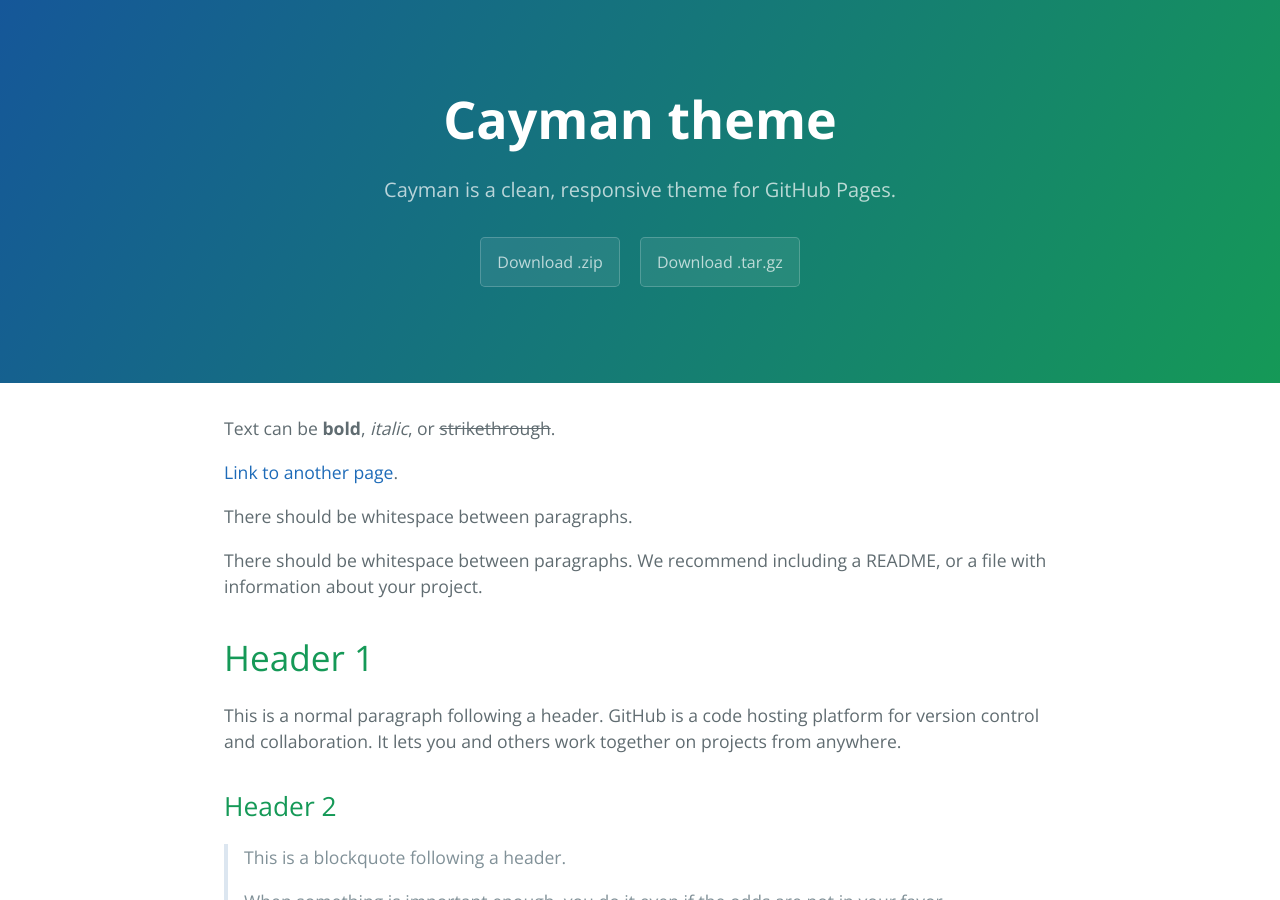
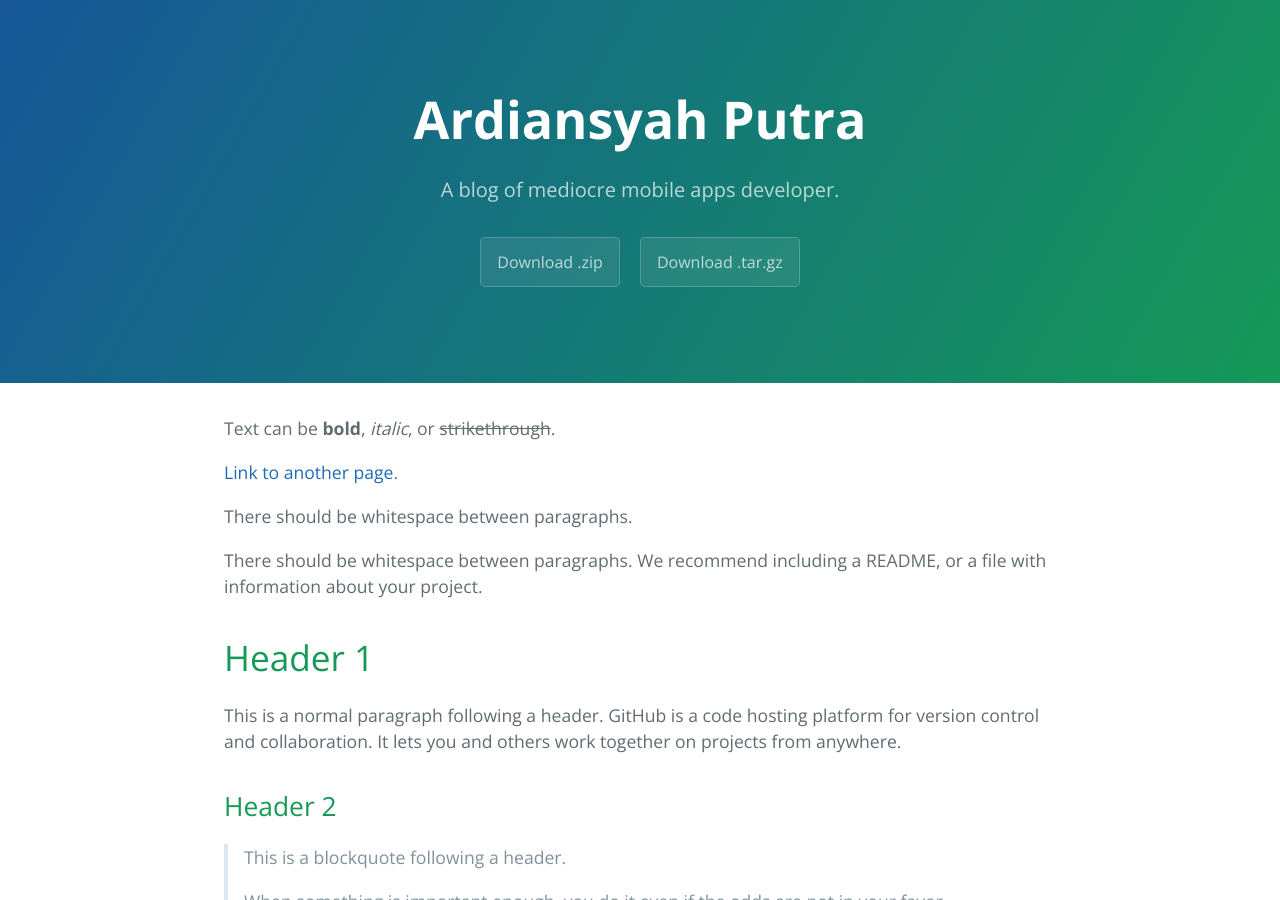
Before and after one commit to putraxor/putraxor.github.io, a Jekyll site: the page built from index.md, in a window 1280 px wide and 900 px high. Built offline with Jekyll 4.4.1, drawn with Linux system fonts in a browser that asks for light colours.

Commit message:
site config

```diff
--- a/_config.yml
+++ b/_config.yml
@@ -1,5 +1,5 @@
-title: Cayman theme
-description: Cayman is a clean, responsive theme for GitHub Pages.
+title: Ardiansyah Putra
+description: A blog of mediocre mobile apps developer.
 show_downloads: true
-google_analytics:
+google_analytics: UA-131186620-1
 theme: jekyll-theme-cayman
```
